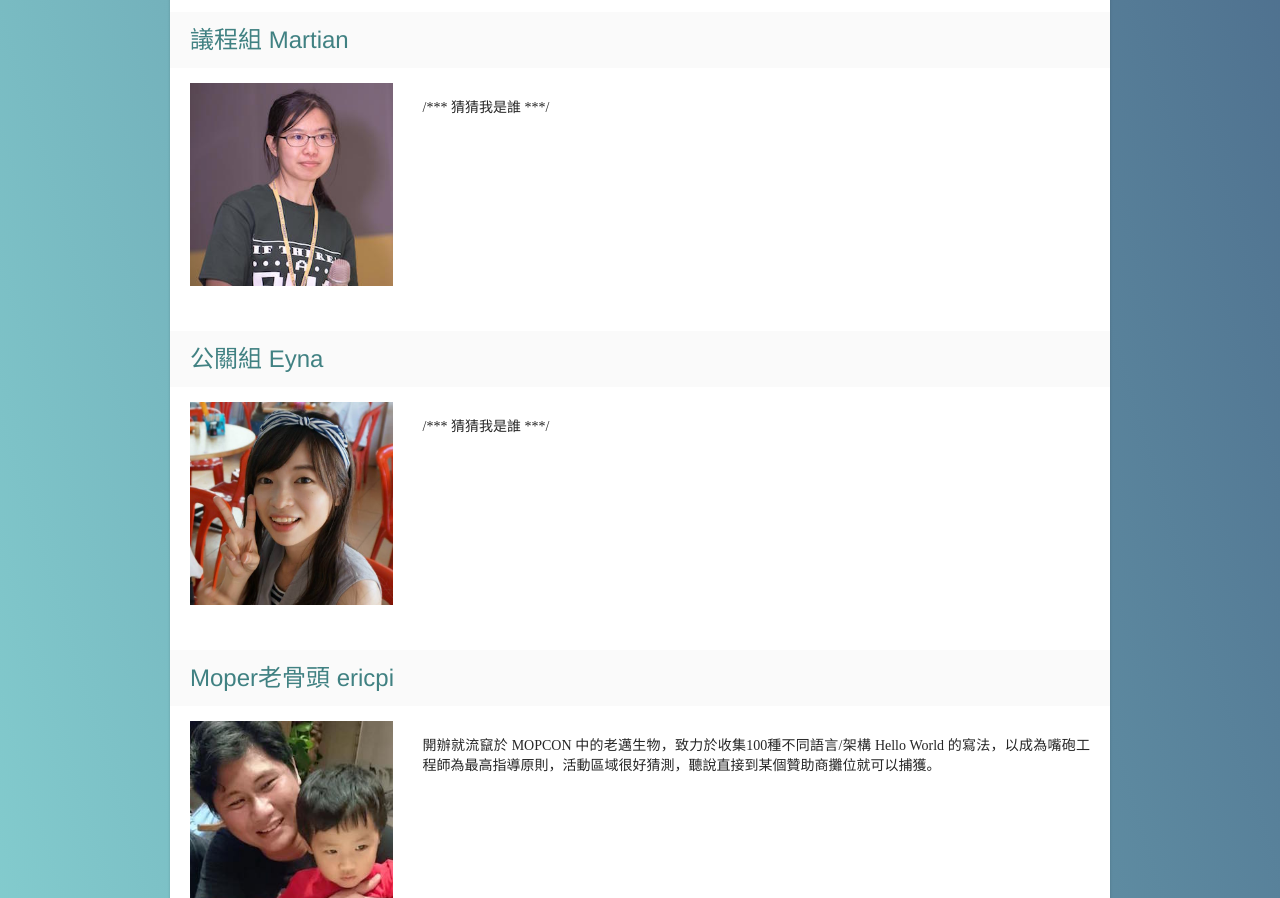
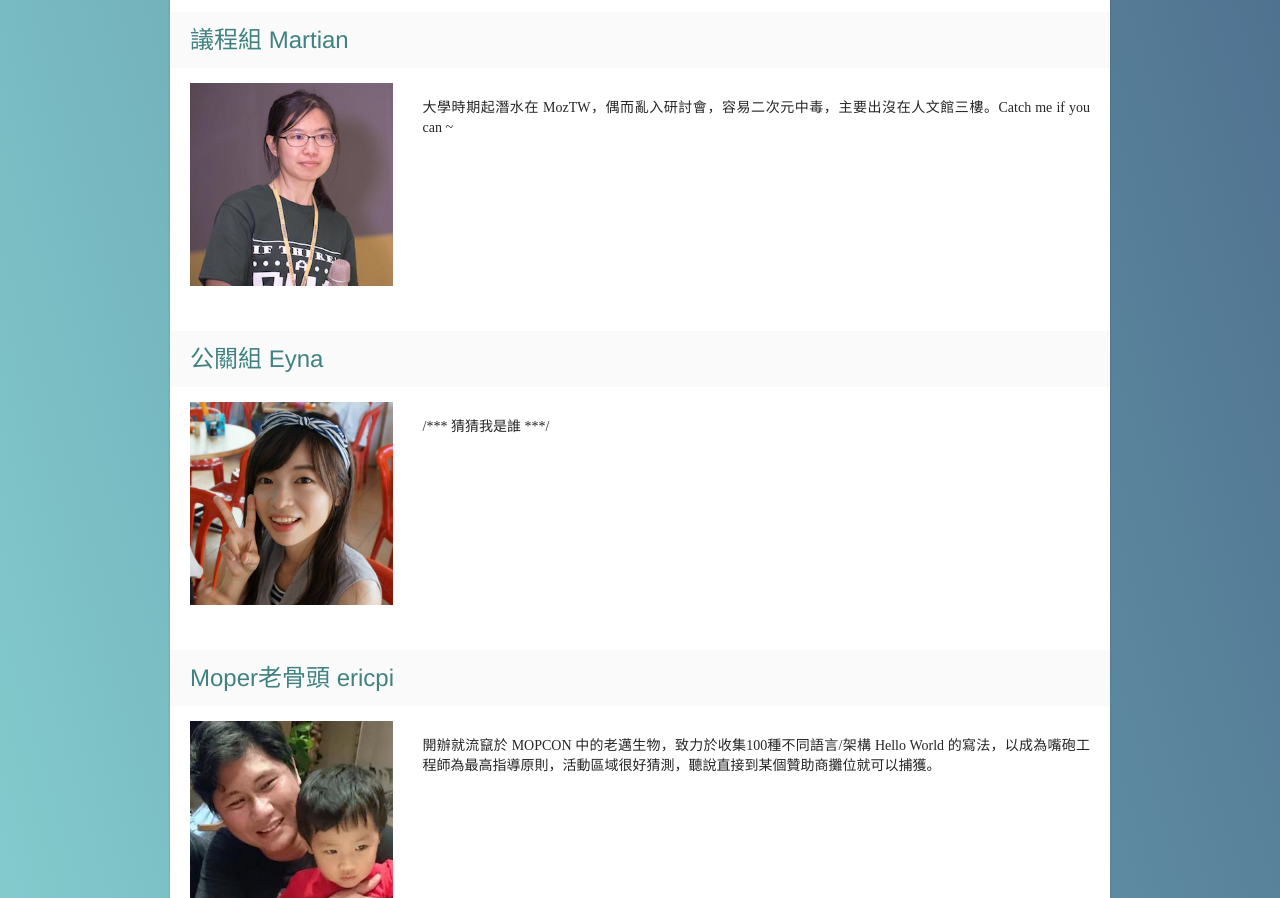
Before and after one commit to MOPCON/events, a plain HTML site: page coscup-2016.html in a window 1280 px wide. Shown: the part 5199-6097 px from the top of the page. Drawn offline with Linux system fonts and the light colour scheme.

Commit message:
add Martian info

```diff
--- a/coscup-2016.html
+++ b/coscup-2016.html
@@ -299,7 +299,7 @@
 					</div>
 					<div class="col-sm-9 speakerInfo">
 						<p>
-                                                    /*** 猜猜我是誰 ***/
+                                                    大學時期起潛水在 MozTW，偶而亂入研討會，容易二次元中毒，主要出沒在人文館三樓。Catch me if you can ~
 						</p>
 					</div>
 				</div>
```
